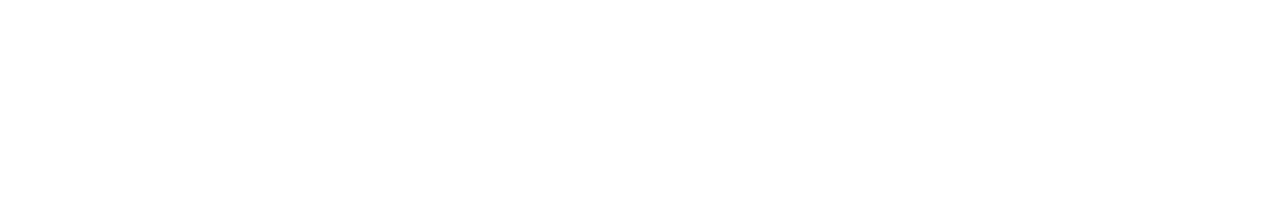
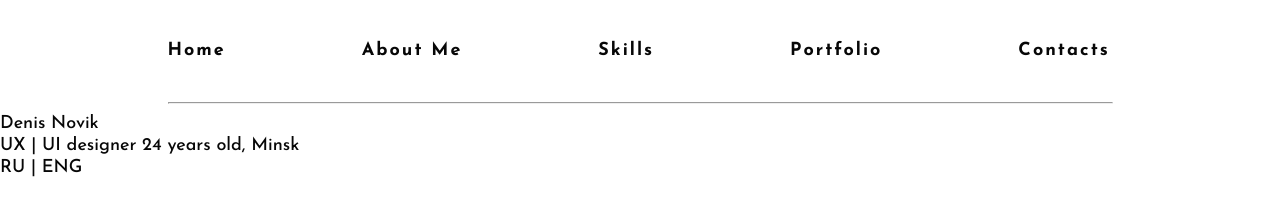
Before and after one commit to javohir1998/denis-novak, a plain HTML site: page index.html in a window 1280 px wide. Drawn offline with Linux system fonts and the light colour scheme.

Commit message:
add site headr, site nav's tags and sytels

```diff
--- a/index.html
+++ b/index.html
@@ -18,5 +18,31 @@
 </head>
 <body>
 
+  <!-- SITE-HEADER -->
+  <header class="siteheader">
+    <div class="siteheader-container container">
+
+      <!-- SITE-NAV -->
+      <nav class="sitenav">
+        <ul class="sitenav-list">
+          <li class="sitenav-item"><a class="sitenav-link" href="#">Home</a></li>
+          <li class="sitenav-item"><a class="sitenav-link" href="#">About me</a></li>
+          <li class="sitenav-item"><a class="sitenav-link" href="#">Skills</a></li>
+          <li class="sitenav-item"><a class="sitenav-link" href="#">Portfolio</a></li>
+          <li class="sitenav-item"><a class="sitenav-link" href="#">Contacts</a></li>
+        </ul>
+      </nav>
+      <hr class="header-line">
+    </div>
+  </header>
+
+
+  <!-- MAIN-CONTENT -->
+  <section>
+    <div>Denis Novik</div>
+    <div>UX | UI designer 24 years old, Minsk</div>
+    <div>RU | ENG</div>
+  </section>
+
 </body>
 </html>
--- a/styles/styles.css
+++ b/styles/styles.css
@@ -18,16 +18,65 @@ body {
 }
 
 *:focus {
-  outline: 2px dotted #00bfff;
+  outline: 2px dashed #00bfff;
   outline-offset: 1px;
 }
 
 /* CONTAINER */
-.contaner {
+.container {
   width: 100%;
-  min-width: 945px;
+  max-width: 1005px;
   padding-left: 30px;
   padding-right: 30px;
   margin-left: auto;
   margin-right: auto;
 }
+
+/* SITEHEADER */
+.siteheader {
+  margin-top: 40px;
+}
+
+.site-header-container {
+  display: flex;
+  justify-content: space-between;
+  align-items: center;
+}
+
+/* SITENAV */
+.sitenav {
+  font-size: 18px;
+  letter-spacing: 2px;
+  font-weight: bold;
+  text-transform: capitalize;
+}
+
+.sitenav-list {
+  display: flex;
+  align-items: center;
+  padding: 0;
+  margin: 0;
+  list-style: none;
+}
+
+.sitenav-item:not(:last-child) {
+  margin-right: 136px;
+}
+
+.sitenav-link {
+  display: block;
+  color: #070707;
+  text-decoration: none;
+}
+
+.sitenav-link:hover {
+  color: #00bfff;
+}
+
+.sitenav-link:active {
+  opacity: 0.6;
+}
+
+.header-line {
+  margin-top: 40px;
+}
```
